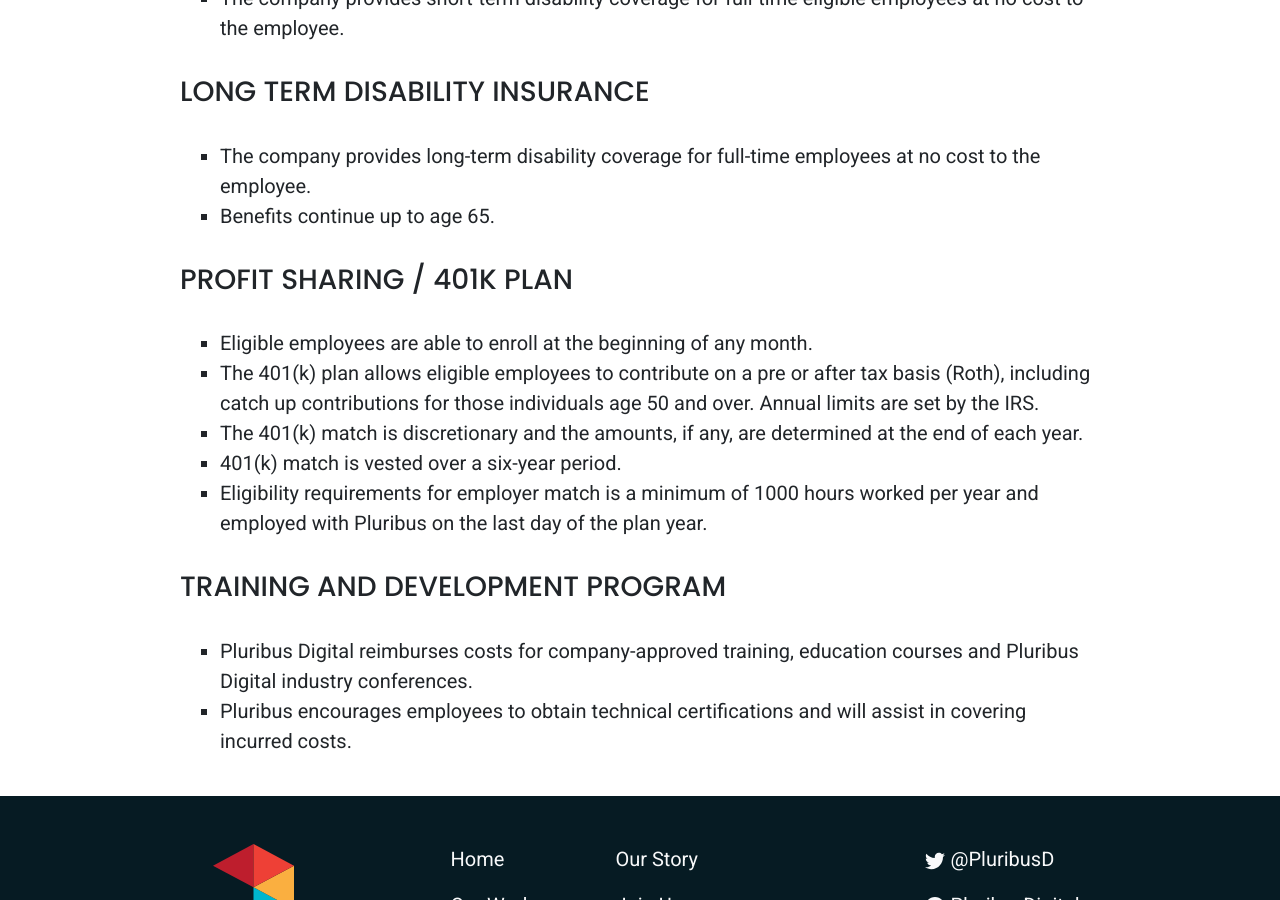
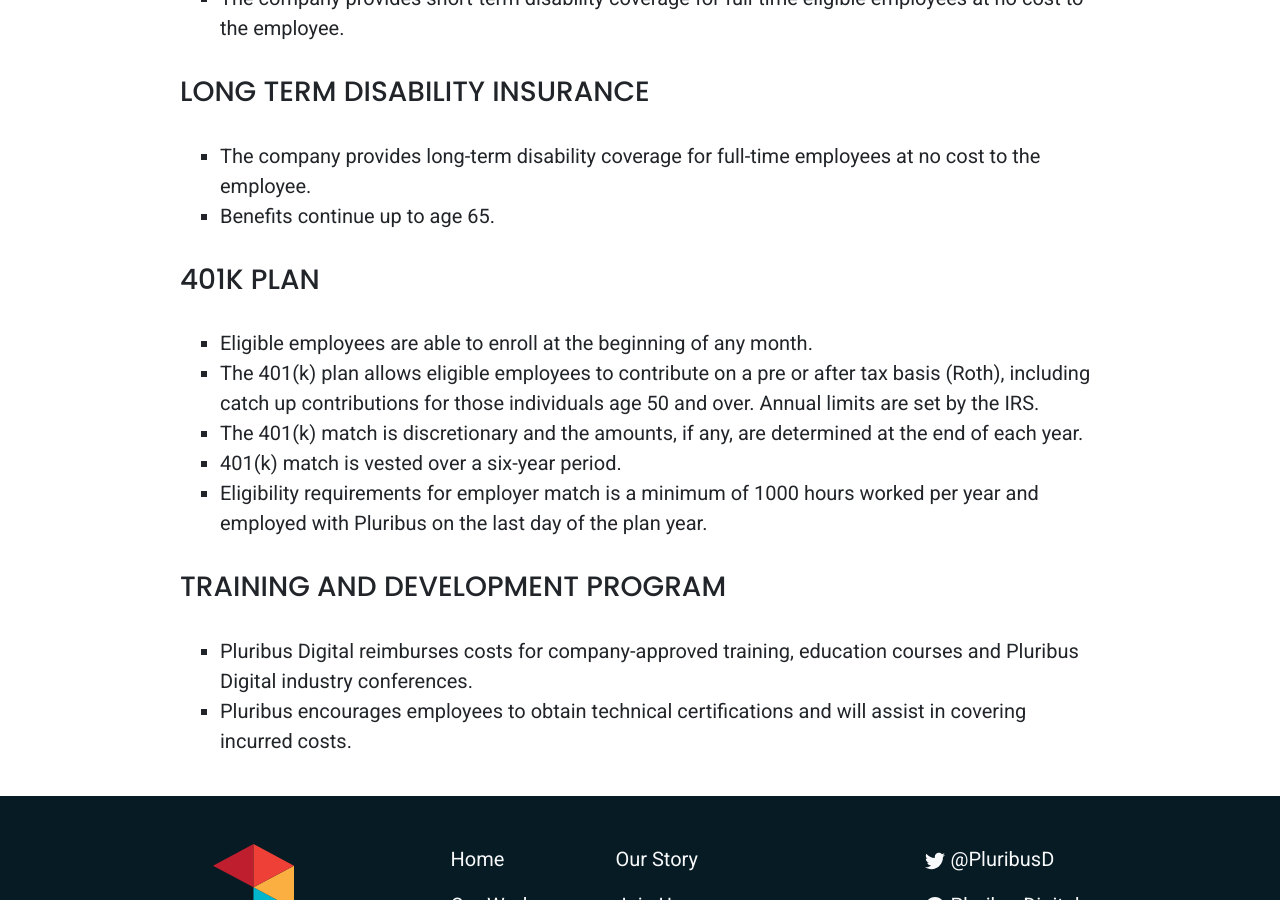
Before and after one commit to PluribusDigital/pluribusdigital-com, a Jekyll site: the page built from content/join/benefits.md, in a window 1280 px wide and 900 px high, scrolled down 2396 px. Built offline with Jekyll 4.4.1, drawn with Linux system fonts in a browser that asks for light colours.

Commit message:
Update benefits.md
Benefits section title mod

```diff
--- a/content/join/benefits.md
+++ b/content/join/benefits.md
@@ -57,7 +57,7 @@
 * The company provides long-term disability coverage for full-time employees at no cost to the employee.
 * Benefits continue up to age 65.
 
-### Profit Sharing / 401K Plan
+### 401K Plan
 
 * Eligible employees are able to enroll at the beginning of any month.
 * The 401(k) plan allows eligible employees to contribute on a pre or after tax basis (Roth), including catch up contributions for those individuals age 50 and over. Annual limits are set by the IRS.
```
